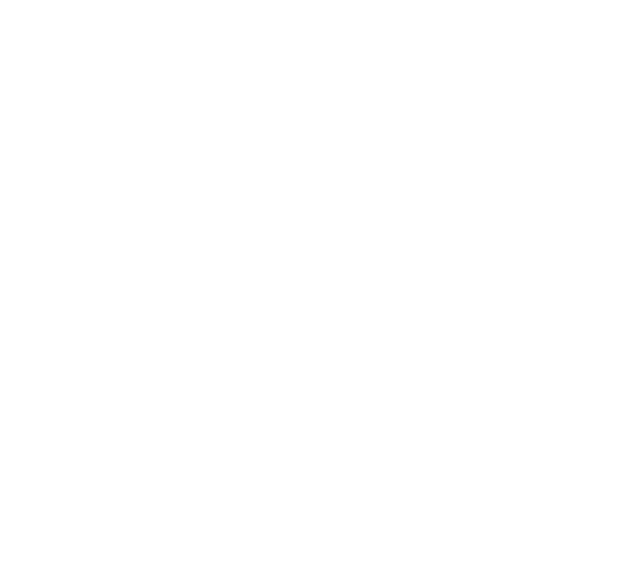
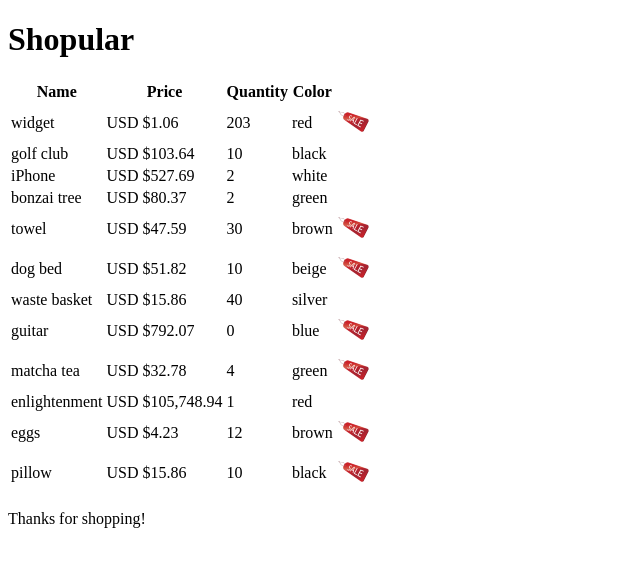
Before and after one commit to ElizabethBoles/ShopulAR, a plain HTML site: page src/index.html in a window 1280 px wide. Shown: the whole page, without its empty margins (0-640 px from the left). Drawn offline with nearby package versions, Linux system fonts and the light colour scheme.

Commit message:
made a shop price list

```diff
--- a/src/index.html
+++ b/src/index.html
@@ -1,19 +1,37 @@
 <!DOCTYPE html>
-<html lang='en' ng-app=''>
+<html lang='en' ng-app='shop'>
 <head>
   <meta charset="utf-8">
   <title>Shopular</title>
+  <link rel='stylesheet' href='https://ajax.googleapis.com/ajax/libs/angularjs/1.5.6/angular.min.js'>
 </head>
 <body>
-  <header>
-  </header>
-  <main>
+  <h1>Shopular</h1>
+  <main ng-controller='ShopController as iCtrl' class='table-striped col-lg-8'>
+    <table>
+      <tr>
+        <th>Name</th>
+        <th>Price</th>
+        <th>Quantity</th>
+        <th>Color</th>
+      </tr>
+
+      <tr ng-repeat='item in iCtrl.items'>
+        <td>{{item.name}}</td>
+        <td>{{iCtrl.itemPrice(item) | currency:"USD $"}}</td>
+        <td>{{item.quantity}}</td>
+        <td>{{item.color}}</td>
+        <td ng-show={{item.discount}}><img src='saletag.png'></td>
+      </tr>
+    </table>
   </main>
-  <footer>
-  </footer>
-
   <script src='https://ajax.googleapis.com/ajax/libs/angularjs/1.5.6/angular.min.js'></script>
   <script src='/js/shop.module.js'></script>
   <script src='/js/shop.controller.js'></script>
-</body>
-</html>
+
+  <footer>
+    <p>Thanks for shopping!</p>
+    <footer>
+
+    </body>
+    </html>
--- a/src/js/shop.controller.js
+++ b/src/js/shop.controller.js
@@ -0,0 +1,31 @@
+(function() {
+  'use strict';
+
+  angular.module('shop').controller('ShopController', ShopController);
+
+    function ShopController(){
+      let vm = this;
+
+      vm.tax = 0.0575;
+      vm.itemPrice = function itemPrice(item){
+          let discountPrice = item.price - item.discount;
+          return discountPrice * (vm.tax + 1);
+      };
+
+      vm.items = [
+  { "id": 2957, "name": "widget", "price": 32, "quantity": 203, "color": "red", "discount": 31 },
+  { "id": 89274, "name": "golf club", "price": 98, "quantity": 10, "color": "black", "discount": 0 },
+  { "id": 64, "name": "iPhone", "price": 499, "quantity": 2, "color": "white", "discount": 0 },
+  { "id": 87363, "name": "bonzai tree", "price": 76, "quantity": 2, "color": "green", "discount": 0 },
+  { "id": 1736, "name": "towel", "price": 55, "quantity": 30, "color": "brown", "discount": 10 },
+  { "id": 4836, "name": "dog bed", "price": 99, "quantity": 10, "color": "beige", "discount": 50 },
+  { "id": 829, "name": "waste basket", "price": 15, "quantity": 40, "color": "silver", "discount": 0 },
+  { "id": 46, "name": "guitar", "price": 899, "quantity": 0, "color": "blue", "discount": 150 },
+  { "id": 17456, "name": "matcha tea", "price": 42, "quantity": 4, "color": "green", "discount": 11 },
+  { "id": 3292, "name": "enlightenment", "price": 99999, "quantity": 1, "color": "red", "discount": 0 },
+  { "id": 533, "name": "eggs", "price": 5, "quantity": 12, "color": "brown", "discount": 1 },
+  { "id": 683, "name": "pillow", "price": 27, "quantity": 10, "color": "black", "discount": 12 }
+];
+}
+
+}());
--- a/src/js/shop.module.js
+++ b/src/js/shop.module.js
@@ -0,0 +1,7 @@
+
+(function() {
+    'use strict';
+
+    angular.module('shop', []);
+
+})();
```
Also changed, not shown: src/saletag.png (added).
